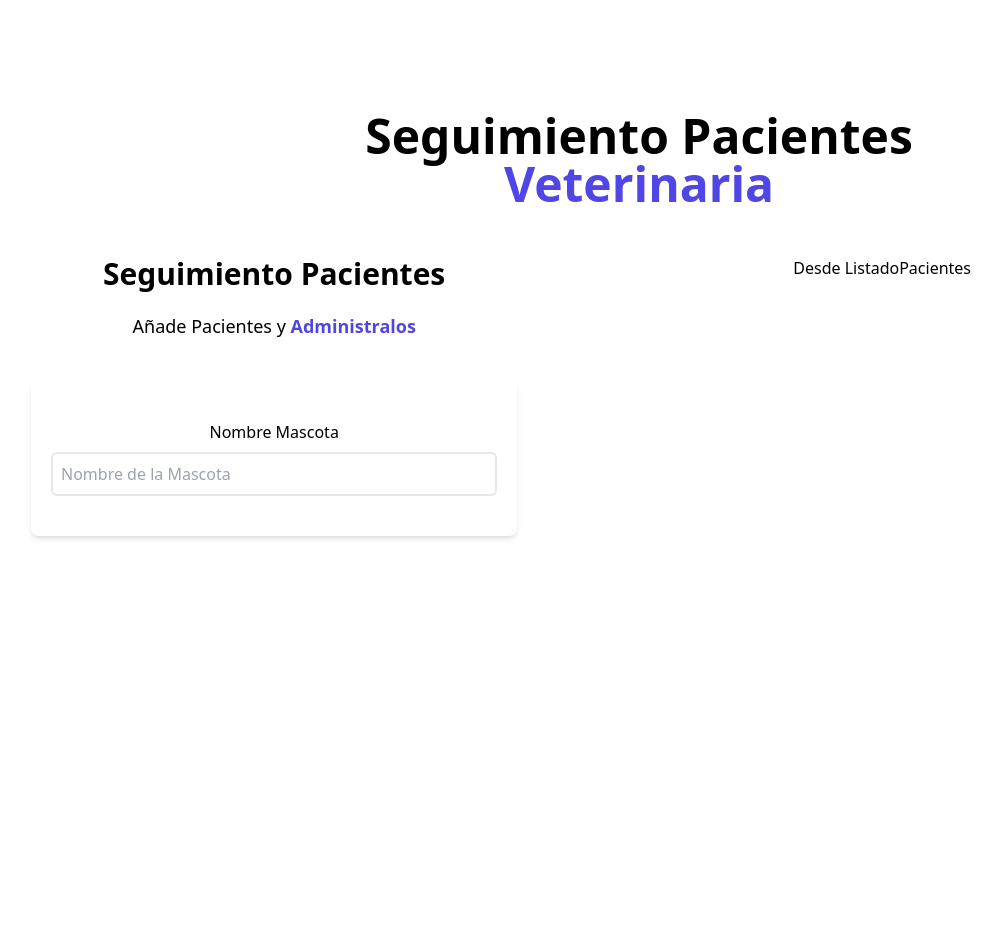
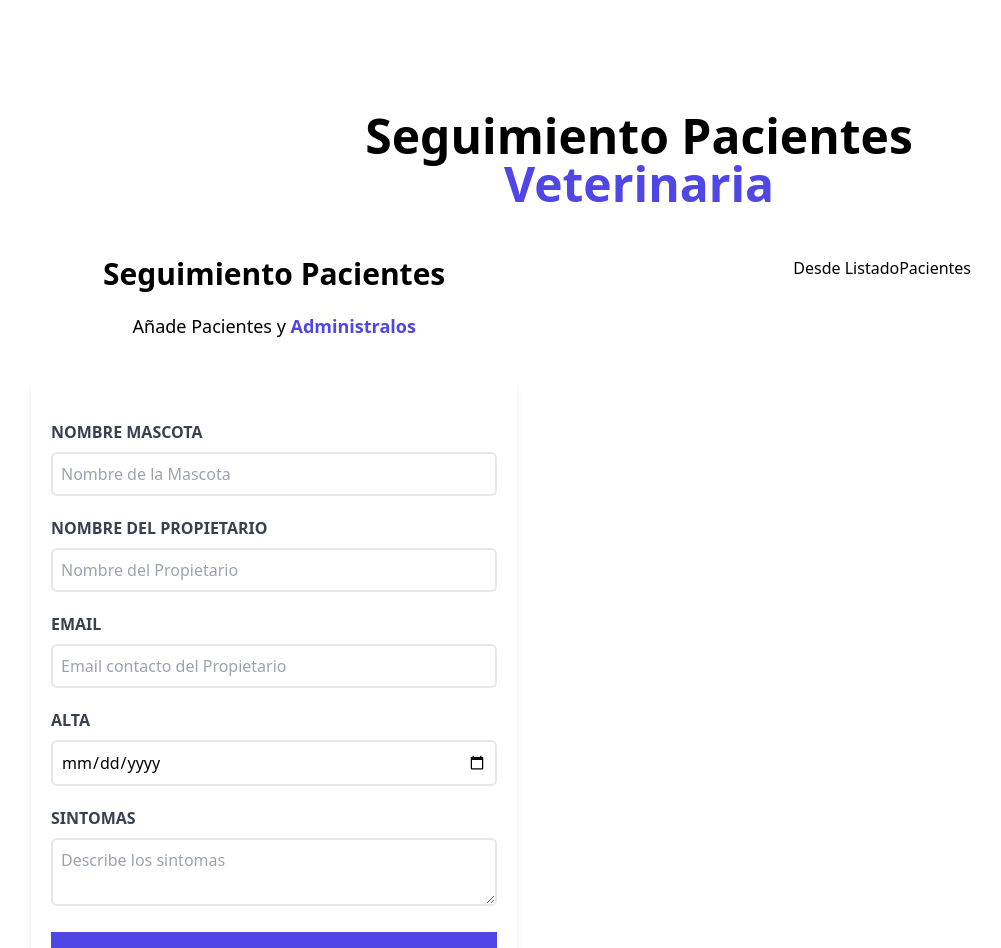
Before and after one commit to PeterGabrielVE/citas-react, a React (Vite) app: page / in a window 1280 px wide. Shown: the top 948 px of the page, without its empty margins (1-1002 px from the left). Before the commit the page ends 800 px from the top, so only its background shows below. Built offline with nearby package versions, Linux system fonts and the light colour scheme.

Commit message:
añadiendo resto de inputs

```diff
--- a/src/components/Formulario.jsx
+++ b/src/components/Formulario.jsx
@@ -8,12 +8,42 @@
       <p className="text-lg mt-5 text-center mb-10">Añade Pacientes y {''}
       <span className="text-indigo-600 font-bold">Administralos</span></p>
 
-      <form className="bg-white shadow-md rounded-lg py-10 px-5">
-        <div>
-          <label htmlFor="mascota" className="block">Nombre Mascota</label>
+      <form className="bg-white shadow-md rounded-lg py-10 px-5 text-left mb-10">
+        <div className="mb-5">
+          <label htmlFor="mascota" className="block text-gray-700 uppercase font-bold">Nombre Mascota</label>
           <input id="mascota" type="text" placeholder="Nombre de la Mascota"
           className="border-2 w-full p-2 mt-2 placeholder-gray-400 rounded-md"/>
         </div>
+
+        <div className="mb-5">
+          <label htmlFor="propietario" className="block text-gray-700 uppercase font-bold">Nombre del Propietario</label>
+          <input id="propietario" type="text" placeholder="Nombre del Propietario"
+          className="border-2 w-full p-2 mt-2 placeholder-gray-400 rounded-md"/>
+        </div>
+
+        <div className="mb-5">
+          <label htmlFor="email" className="block text-gray-700 uppercase font-bold">Email</label>
+          <input id="email" type="email" placeholder="Email contacto del Propietario"
+          className="border-2 w-full p-2 mt-2 placeholder-gray-400 rounded-md"/>
+        </div>
+
+        <div className="mb-5">
+          <label htmlFor="alta" className="block text-gray-700 uppercase font-bold">Alta</label>
+          <input id="alta" type="date" className="border-2 w-full p-2 mt-2 placeholder-gray-400 rounded-md"/>
+        </div>
+
+        <div className="mb-5">
+          <label htmlFor="sintomas" className="block text-gray-700 uppercase font-bold">Sintomas</label>
+          <textarea
+           id="sintomas"
+           className="border-2 w-full p-2 mt-2 placeholder-gray-400 rounded-md"
+           placeholder="Describe los sintomas "/>
+        </div>
+
+        <input type="submit"
+        className="bg-indigo-600 w-full p-3 text-white uppercase font-bold hover:bg-indigo-700 cursor-pointer transition-all"
+        value="Agregar Paciente" />
+
       </form>
     </div>
   )
```
